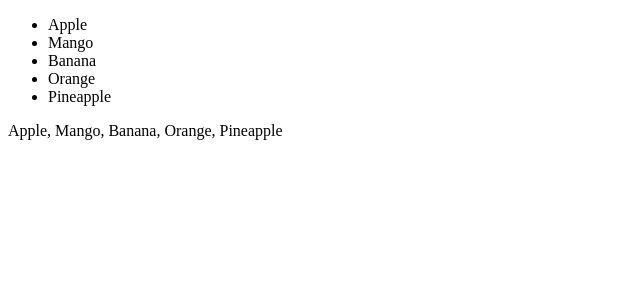
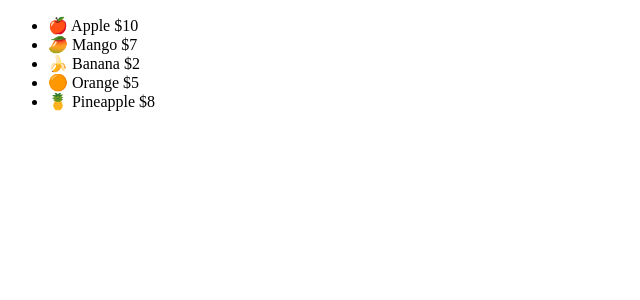
Before and after one commit to Ozioma45/React, a React (Vite) app in the folder Code_stoic/reactpro/: page / in a window 1280 px wide. Shown: the top 300 px of the page, without its empty margins (0-640 px from the left). Built offline with nearby package versions, Linux system fonts and the light colour scheme.

Commit message:
rendering Array of object in React

```diff
--- a/Code_stoic/reactpro/src/components/Fruits.jsx
+++ b/Code_stoic/reactpro/src/components/Fruits.jsx
@@ -1,15 +1,22 @@
 export default function Fruits() {
-  const fruits = ["Apple", "Mango", "Banana", "Orange", "Pineapple"];
-  /* const result = fruits.join(,); */
+  //const fruits = ["Apple", "Mango", "Banana", "Orange", "Pineapple"];
+
+  const fruits = [
+    { name: "Apple", price: 10, emoji: "🍎" },
+    { name: "Mango", price: 7, emoji: "🥭" },
+    { name: "Banana", price: 2, emoji: "🍌" },
+    { name: "Orange", price: 5, emoji: "🟠" },
+    { name: "Pineapple", price: 8, emoji: "🍍" },
+  ];
   return (
     <div>
       <ul>
         {fruits.map((fruit) => (
-          <li key={fruit}>{fruit}</li>
+          <li key={fruit.name}>
+            {fruit.emoji} {fruit.name} ${fruit.price}
+          </li>
         ))}
       </ul>
-
-      {fruits.join(", ")}
     </div>
   );
 }
```
